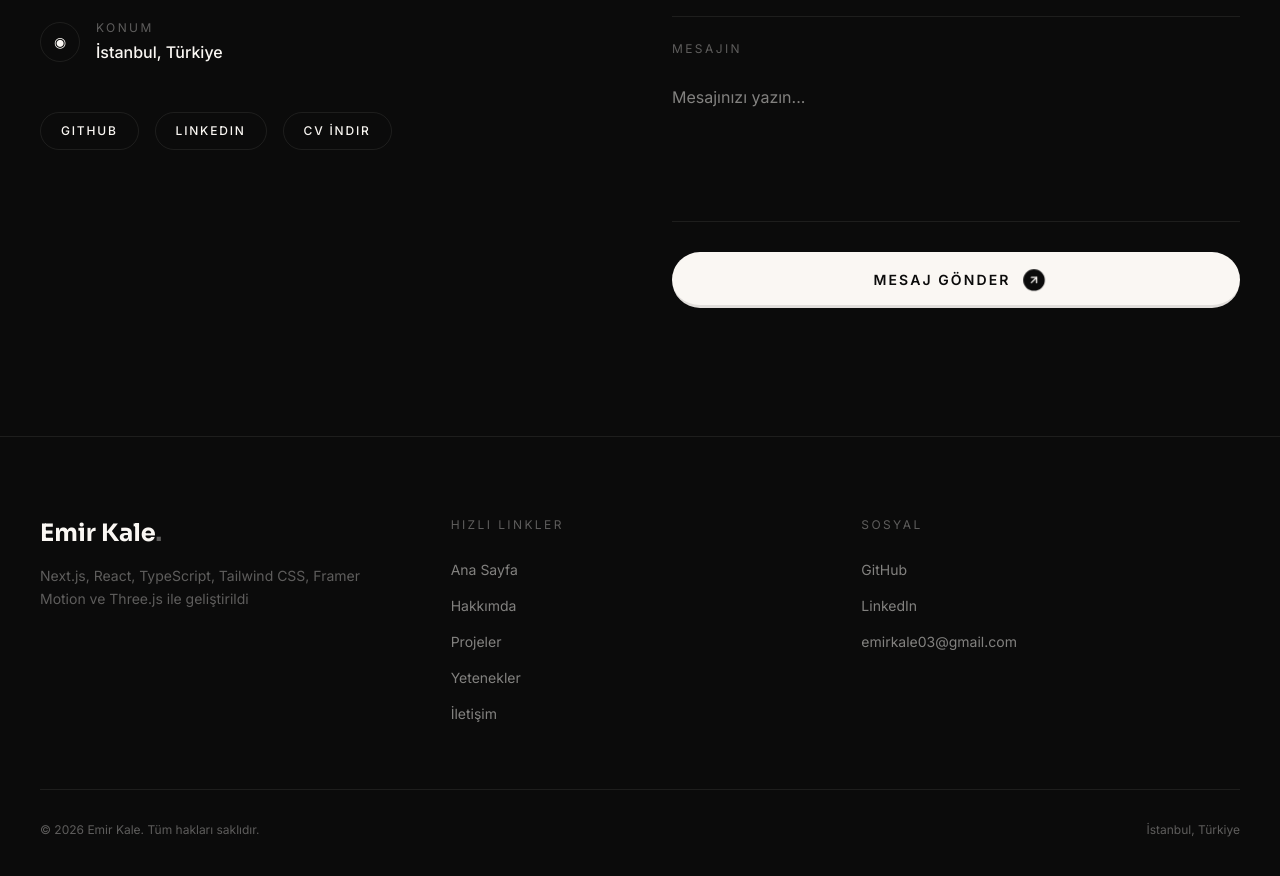
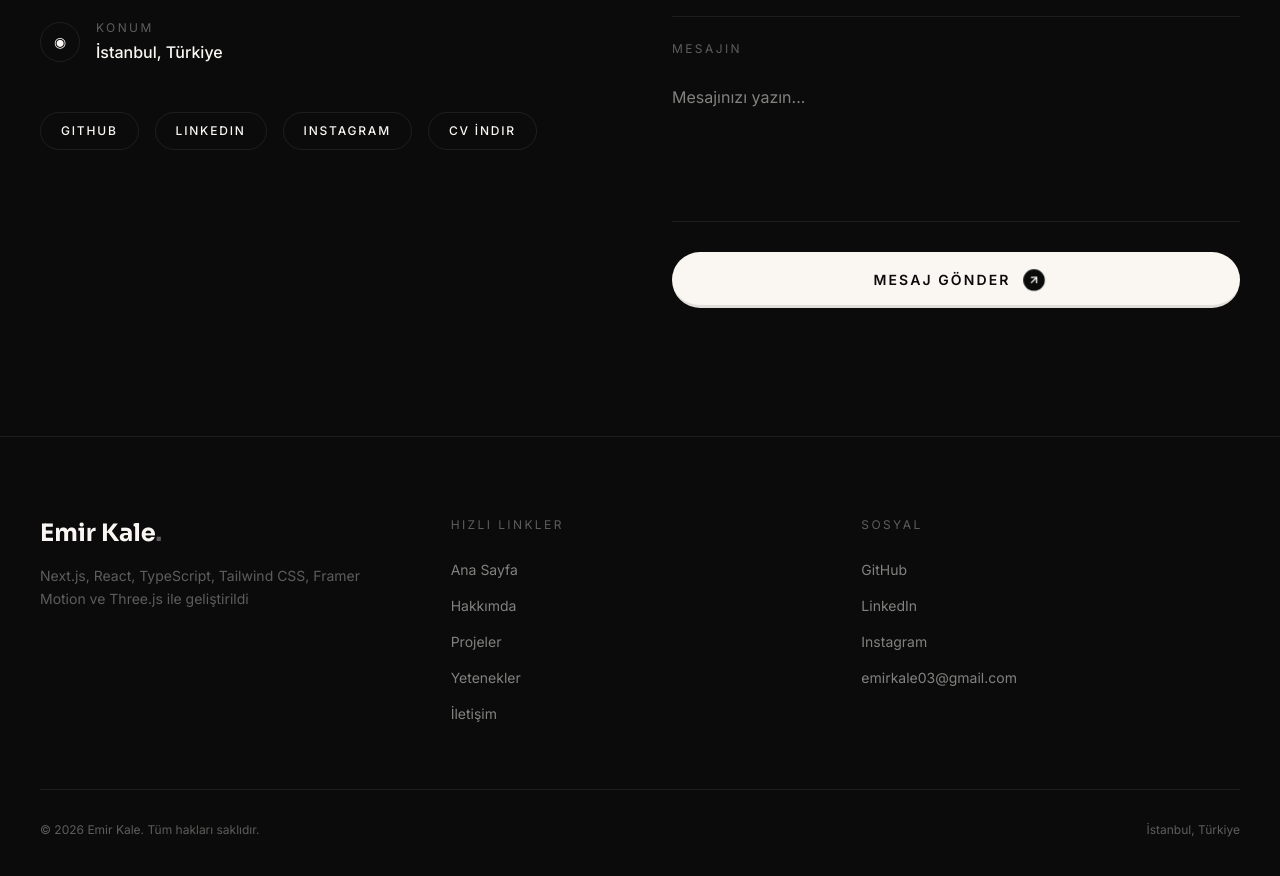
Before and after one commit to EmirKale/Portfolio-Personal, a Next.js app: page / in a window 1280 px wide. Shown: the part 10150-11026 px from the top of the page. Built offline with nearby package versions, Linux system fonts and the light colour scheme.

Commit message:
Add Instagram link to Navbar, Contact, and Footer

```diff
--- a/components/Footer.tsx
+++ b/components/Footer.tsx
@@ -92,6 +92,16 @@ export default function Footer() {
               </li>
               <li>
                 <a
+                  href="https://www.instagram.com/lemirkl/"
+                  target="_blank"
+                  rel="noopener noreferrer"
+                  className="text-sm text-cream-dim hover:text-cream transition-colors duration-300 link-underline"
+                >
+                  Instagram
+                </a>
+              </li>
+              <li>
+                <a
                   href="mailto:emirkale03@gmail.com"
                   className="text-sm text-cream-dim hover:text-cream transition-colors duration-300 link-underline"
                 >
--- a/components/Navbar.tsx
+++ b/components/Navbar.tsx
@@ -115,6 +115,9 @@ export default function Navbar() {
                   <a href="https://www.linkedin.com/in/emirkale/" target="_blank" rel="noopener noreferrer" className="hover:text-bg transition-colors">
                     LinkedIn
                   </a>
+                  <a href="https://www.instagram.com/lemirkl/" target="_blank" rel="noopener noreferrer" className="hover:text-bg transition-colors">
+                    Instagram
+                  </a>
                 </motion.div>
               </div>
             </motion.div>
--- a/components/sections/Contact.tsx
+++ b/components/sections/Contact.tsx
@@ -132,6 +132,14 @@ export default function Contact() {
                 LinkedIn
               </a>
               <a
+                href={profile.instagram}
+                target="_blank"
+                rel="noopener noreferrer"
+                className="px-5 py-2.5 text-xs font-medium uppercase tracking-[0.15em] text-cream border border-border-line rounded-full hover:bg-surface-hover hover:border-cream/20 transition-all duration-300"
+              >
+                Instagram
+              </a>
+              <a
                 href={profile.cv}
                 download
                 className="px-5 py-2.5 text-xs font-medium uppercase tracking-[0.15em] text-cream border border-border-line rounded-full hover:bg-surface-hover hover:border-cream/20 transition-all duration-300"
--- a/data/dictionary.json
+++ b/data/dictionary.json
@@ -284,6 +284,10 @@
       "tr": "LinkedIn",
       "en": "LinkedIn"
     },
+    "instagramLabel": {
+      "tr": "Instagram",
+      "en": "Instagram"
+    },
     "or": {
       "tr": "veya doğrudan ulaş",
       "en": "or reach out directly"
--- a/lib/data/profile.ts
+++ b/lib/data/profile.ts
@@ -9,6 +9,7 @@ export const profile = {
   phoneHref: "+905453305110",
   github: "https://github.com/emirkale",
   linkedin: "https://www.linkedin.com/in/emirkale/",
+  instagram: "https://www.instagram.com/lemirkl/",
   cv: "/CV.pdf",
   avatar: "/profile.png",
   university: {
```
